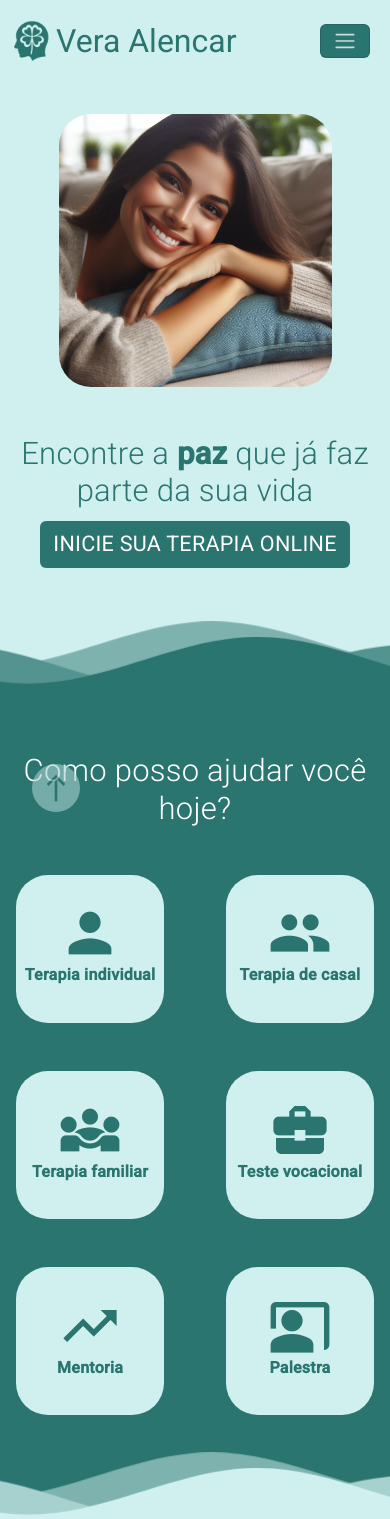
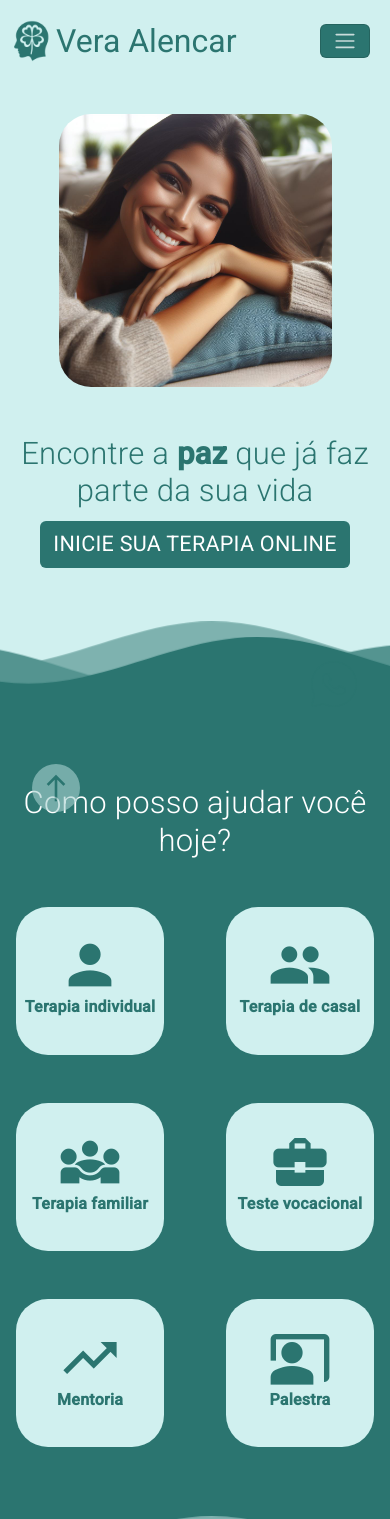
Before and after one commit to gabrielsoarespebr/vera-alencar-psicologia, an Angular app: page /home in a window 390 px wide. Shown: the top 1519 px of the page. Built offline with nearby package versions, Linux system fonts and the light colour scheme; a web font is replaced by a local one.

Commit message:
style: Responsive Design - Services padding and flip card size

```diff
--- a/src/app/components/flip-card/flip-card.component.css
+++ b/src/app/components/flip-card/flip-card.component.css
@@ -57,7 +57,7 @@
 }
 
 @media (max-width:576px){
-  .flip-card {
+  .flip-card, .cardImg {
     width: 38vw;
     height: 38vw;
   }
--- a/src/app/components/services/services.component.html
+++ b/src/app/components/services/services.component.html
@@ -1,6 +1,6 @@
 <section
   [style.backgroundColor]="colorBg"
-  class="p-3 p-md-5 d-flex justify-content-between align-items-center gap-5"
+  class="px-3 py-5 p-md-5 d-flex justify-content-between align-items-center gap-5"
 >
   <div class="w-100">
     <p class="text-center my-5 display-5">Como posso ajudar você hoje?</p>
```
